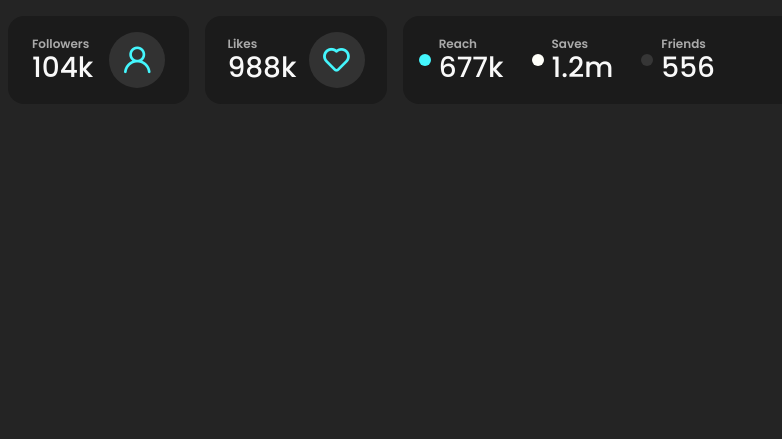
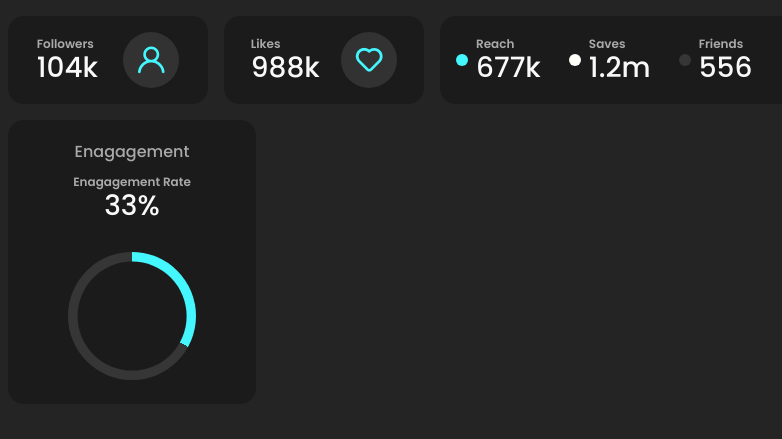
Before and after one commit to danny164/html-css-dashboard, a plain HTML site: page index.html in a window 1280 px wide. Shown: the whole page, without its empty margins (232-1014 px from the left). Drawn offline with nearby package versions, Linux system fonts and the light colour scheme.

Commit message:
feat: card progress donut

```diff
--- a/index.html
+++ b/index.html
@@ -59,6 +59,17 @@
                     </div>
                 </div>
             </div>
+
+            <div class="row">
+                <div class="card car-progress">
+                    <div>
+                        <h3 class="card-h3">Enagagement</h3>
+                        <h4 class="card-h4">Enagagement Rate</h4>
+                        <h2 class="card-h2">33%</h2>
+                    </div>
+                    <div class="card-progress-donut"></div>
+                </div>
+            </div>
         </div>
     </body>
 </html>
--- a/styles.css
+++ b/styles.css
@@ -51,13 +51,10 @@ h6 {
 .row {
     display: flex;
     gap: 1rem;
+    margin-bottom: var(--length-md1);
 }
 
 .card {
-    display: flex;
-    align-items: center;
-    justify-content: space-around;
-
     padding: 1rem;
     background: var(--color-card);
     border-radius: 1rem;
@@ -67,6 +64,13 @@ h6 {
     margin-bottom: 4px;
     font-size: 0.75rem;
     color: var(--color-label);
+}
+
+.card-h3 {
+    margin-bottom: var(--length-md1);
+    color: var(--color-label);
+    font-size: 1rem;
+    font-weight: 500;
 }
 
 .card-h2 {
@@ -91,14 +95,17 @@ h6 {
 }
 
 .card-headline {
-    width: 20%;
+    display: flex;
+    align-items: center;
+    justify-content: space-around;
+
+    width: 25%;
 }
 
 /* Card List */
 
 .card-list {
     display: flex;
-    justify-content: flex-start;
     gap: 1.75rem;
     width: 50%;
 }
@@ -126,3 +133,37 @@ h6 {
 .card-list-badge.default {
     background: var(--color-default);
 }
+
+/* Card Progress */
+
+.car-progress {
+    display: flex;
+    flex-direction: column;
+    align-items: center;
+    justify-content: center;
+    text-align: center;
+
+    gap: 2rem;
+    width: 25%;
+    padding: 1.5rem;
+}
+
+.card-progress-donut {
+    position: relative;
+    width: 8rem;
+    height: 8rem;
+    border-radius: 50%;
+    background: conic-gradient(var(--color-primary) 0% 33%, var(--color-default) 33% 100%);
+}
+
+.card-progress-donut::after {
+    content: '';
+    position: absolute;
+    top: 50%;
+    left: 50%;
+    transform: translate(-50%, -50%);
+    width: 85%;
+    height: 85%;
+    border-radius: inherit;
+    background: var(--color-card);
+}
```
